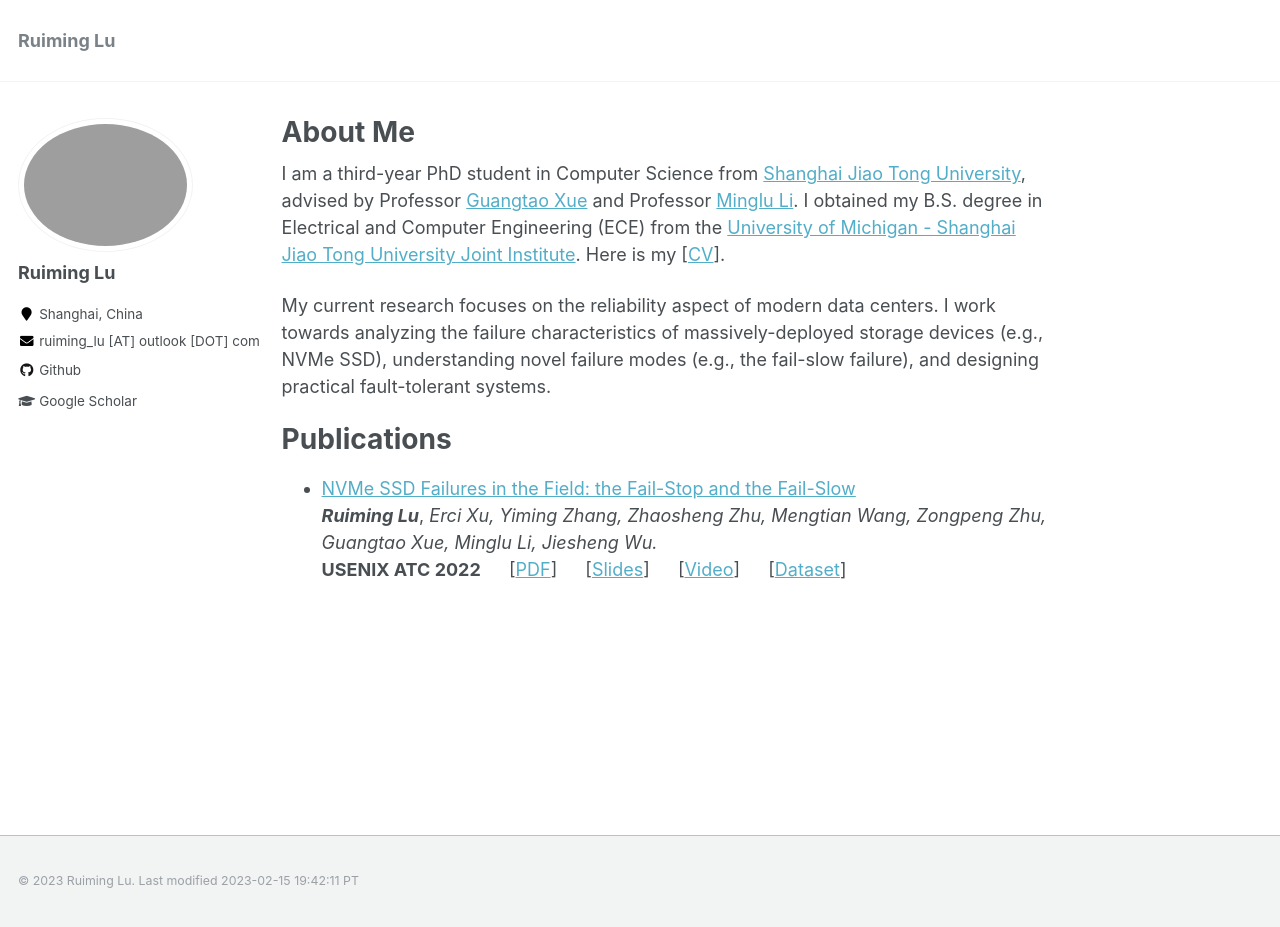
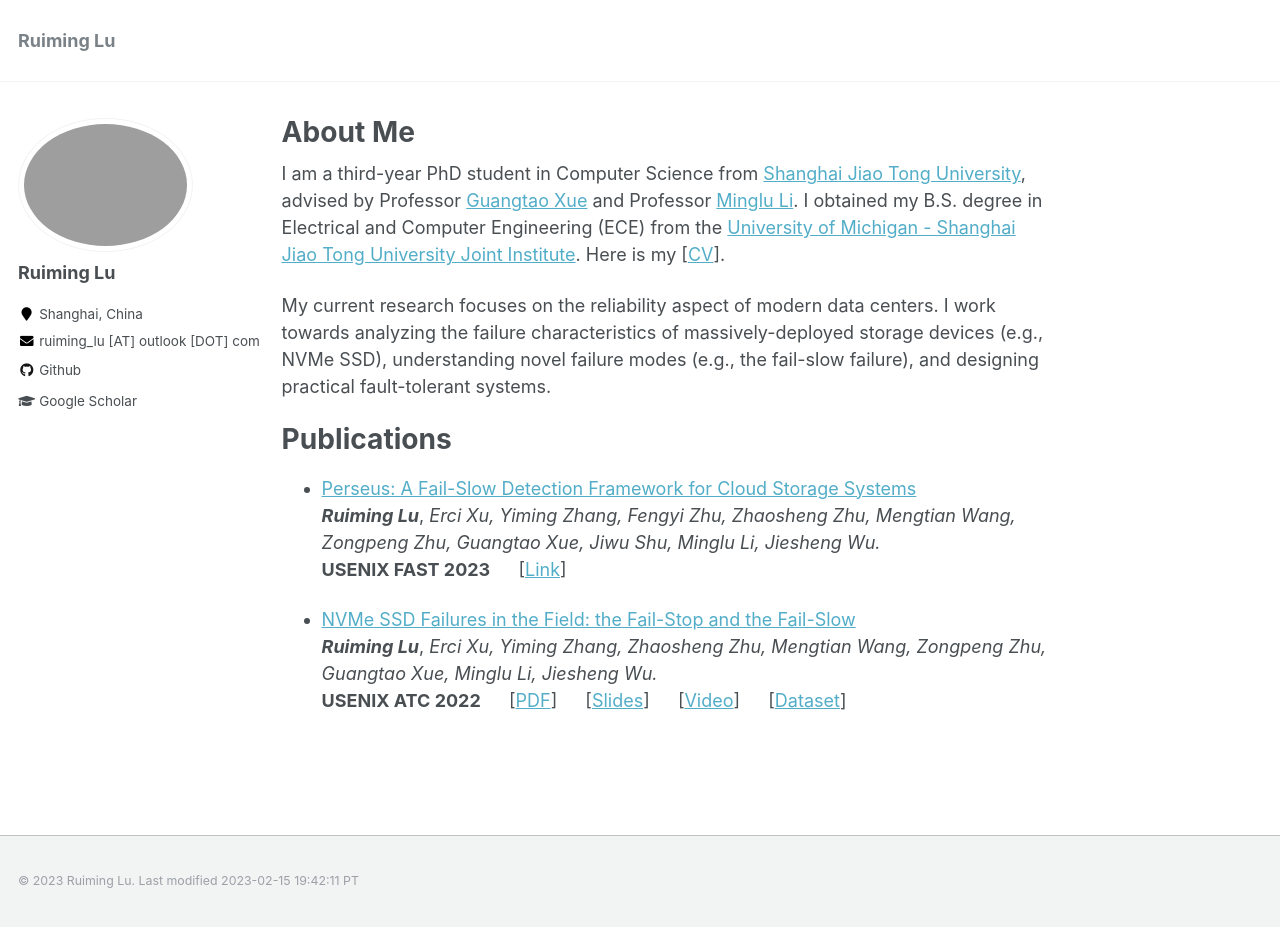
Before and after one commit to ruiming-lu/ruiming-lu.github.io, a Jekyll site: the page built from _pages/about.md, in a window 1280 px wide and 927 px high. Built offline with Jekyll 4.4.1, drawn with Linux system fonts in a browser that asks for light colours; a script that is not in the unit is left out.

Commit message:
add fast

```diff
--- a/_pages/about.md
+++ b/_pages/about.md
@@ -13,6 +13,10 @@ My current research focuses on the reliability aspect of modern data centers. I
 
 # Publications
 
+* [Perseus: A Fail-Slow Detection Framework for Cloud Storage Systems](https://www.usenix.org/conference/fast23/presentation/lu)<br />
+  ***Ruiming Lu***, *Erci Xu, Yiming Zhang, Fengyi Zhu, Zhaosheng Zhu, Mengtian Wang, Zongpeng Zhu, Guangtao Xue, Jiwu Shu, Minglu Li, Jiesheng Wu.*<br />
+  **USENIX FAST 2023** &emsp; [[Link](https://www.usenix.org/conference/fast23/presentation/lu)]
+
 * [NVMe SSD Failures in the Field: the Fail-Stop and the Fail-Slow](https://www.usenix.org/conference/atc22/presentation/lu)<br />
   ***Ruiming Lu***, *Erci Xu, Yiming Zhang, Zhaosheng Zhu, Mengtian Wang, Zongpeng Zhu, Guangtao Xue, Minglu Li, Jiesheng Wu.*<br />
   **USENIX ATC 2022** &emsp; [[PDF](https://www.usenix.org/system/files/atc22-lu.pdf)] &emsp; [[Slides](https://www.usenix.org/sites/default/files/conference/protected-files/atc22_slides_lu.pdf)] &emsp; [[Video](https://www.youtube.com/watch?v=wDS-CRyTDlA&feature=emb_imp_woyt)] &emsp; [[Dataset](https://tianchi.aliyun.com/dataset/128972)]
@@ -20,4 +24,5 @@ My current research focuses on the reliability aspect of modern data centers. I
 
 
 
+
 <script type="text/javascript" src="https://rf.revolvermaps.com/0/0/8.js?i=5w11lxyh39t&m=0&c=ff0000&cr1=ffffff&f=arial&l=33" async="async"></script>
```
Also changed, not shown: 1 other file.
